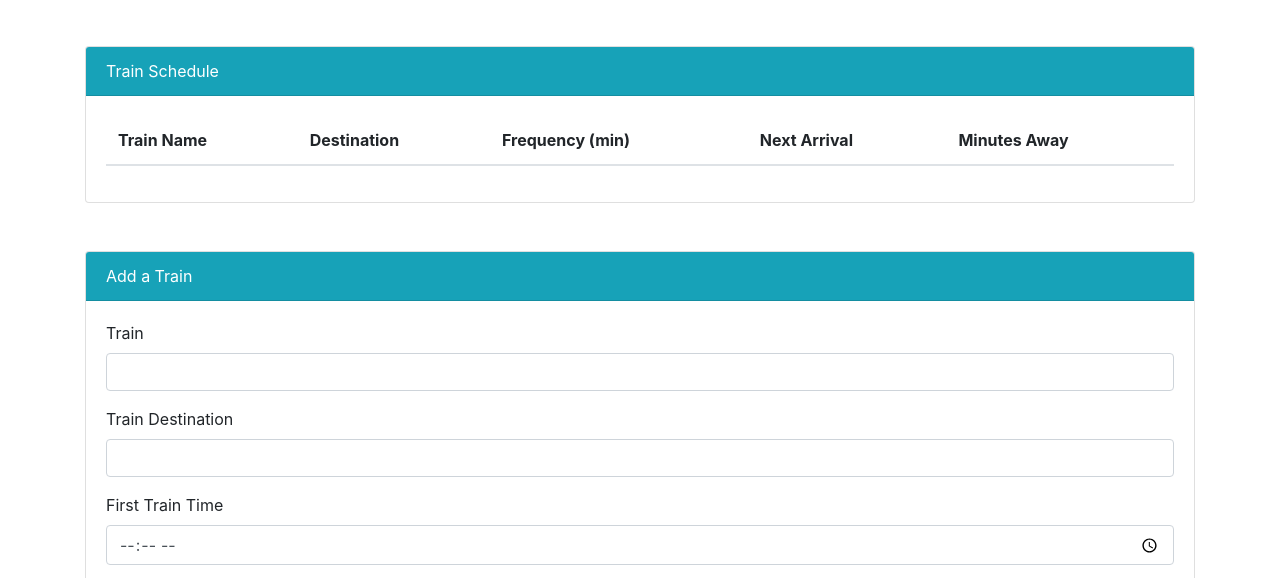
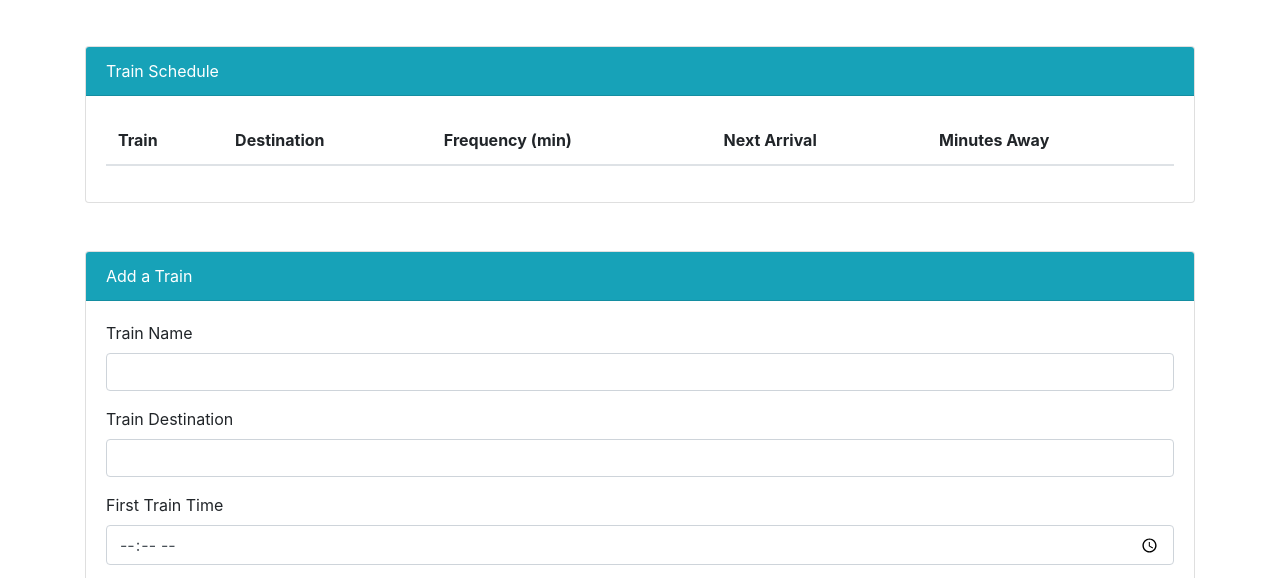
Before and after one commit to k8xian/TrainTime, a plain HTML site: page index.html in a window 1280 px wide. Shown: the part 205-783 px from the top of the page. Drawn offline with nearby package versions, Linux system fonts and the light colour scheme; no server answers.

Commit message:
text edit

```diff
--- a/index.html
+++ b/index.html
@@ -37,7 +37,7 @@
                     <table class="table table-hover table-striped" id="table-body">
                         <thead>
                             <tr>
-                                <th scope="col">Train Name</th>
+                                <th scope="col">Train</th>
                                 <th scope="col">Destination</th>
                                 <th scope="col">Frequency (min)</th>
                                 <th scope="col">Next Arrival</th>
@@ -57,7 +57,7 @@
                 <div class="card-body">
                     <form id="train-form">
                             <div class="form-group">
-                                <label for="searchTerm">Train</label>
+                                <label for="searchTerm">Train Name</label>
                                 <input type="text" class="form-control" id="name-input">
                             </div>
                             <div class="form-group">
```
